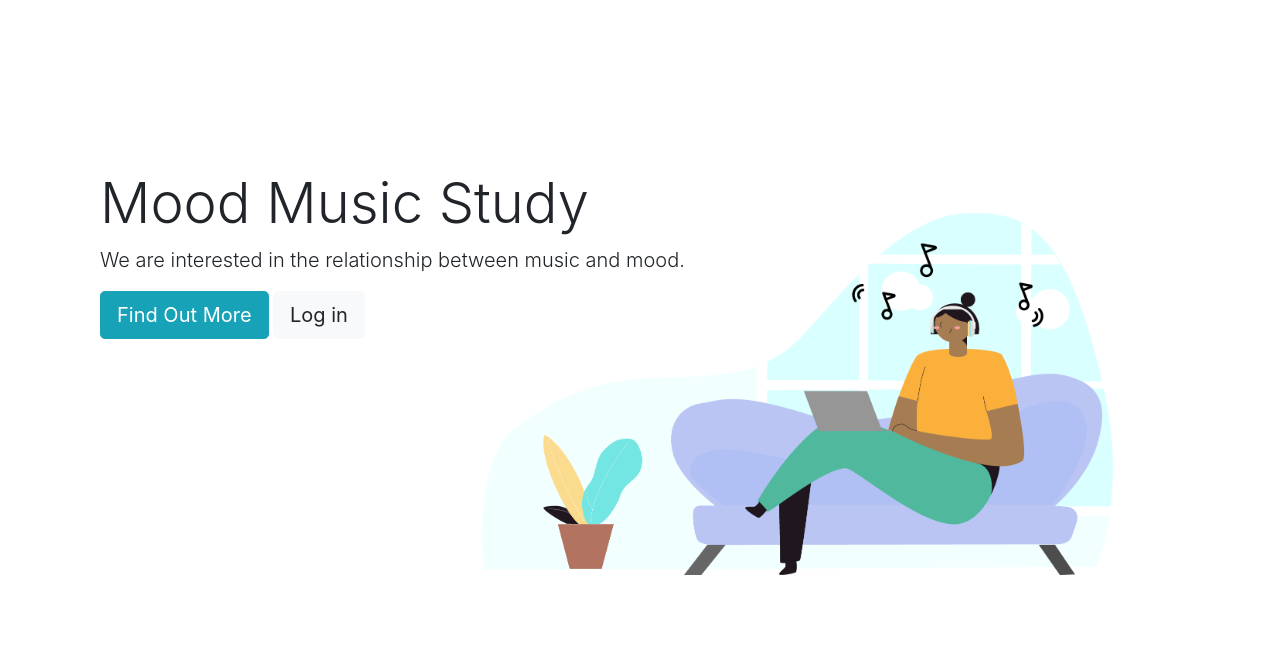
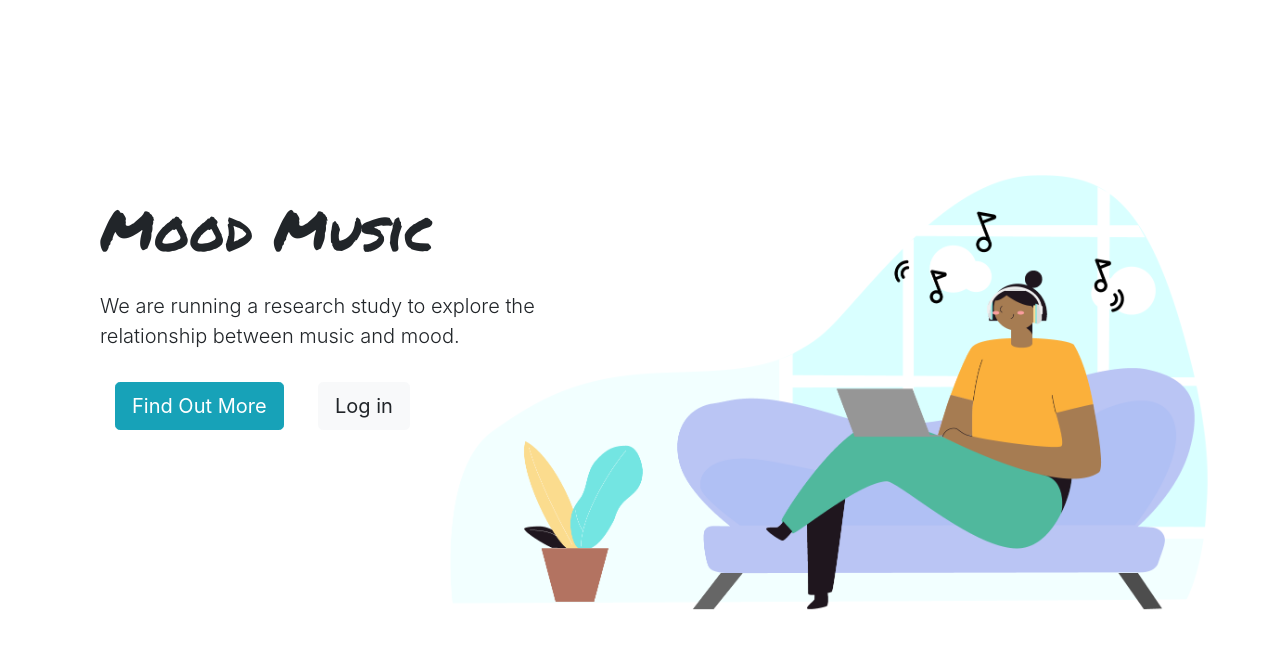
Before and after one commit to DynamicGenetics/Mood-Music, a Django app: page / in a window 1280 px wide. Shown: the top 649 px of the page. Run offline with Django 3.2, Linux system fonts and the light colour scheme; some libraries are stand-ins or nearby versions.

Commit message:
Add h1 font and button padding

```diff
--- a/moodmusic/static/css/project.css
+++ b/moodmusic/static/css/project.css
@@ -12,12 +12,23 @@
   border-color: #eed3d7;
 }
 
+/* Home Page CSS */
+
 body.home {
   background: url("../images/homepage.png") no-repeat center center fixed;
-  background-size: 75%;
+  background-size: 90%;
 }
 
 .home-text {
   padding-top: 170px;
+}
 
+h1 {
+  font-family: 'Permanent Marker', cursive;
+  padding-top: 5%;
+  padding-bottom: 20px;
 }
+
+.btn {
+  margin: 15px 15px 15px 15px;
+}
--- a/moodmusic/templates/base.html
+++ b/moodmusic/templates/base.html
@@ -22,6 +22,7 @@
 
 
     <!-- Your stuff: Third-party CSS libraries go here -->
+    <link href="https://fonts.googleapis.com/css2?family=Permanent+Marker&display=swap" rel="stylesheet">
 
     <!-- This file stores project-specific CSS -->
 
--- a/moodmusic/templates/pages/home.html
+++ b/moodmusic/templates/pages/home.html
@@ -20,6 +20,7 @@
     <!-- Latest compiled and minified Bootstrap CSS -->
     <link href="https://stackpath.bootstrapcdn.com/bootstrap/4.3.1/css/bootstrap.min.css" rel="stylesheet" integrity="sha384-ggOyR0iXCbMQv3Xipma34MD+dH/1fQ784/j6cY/iJTQUOhcWr7x9JvoRxT2MZw1T" crossorigin="anonymous">
     <link href="{% static 'css/project.css' %}" rel="stylesheet">
+    <link href="https://fonts.googleapis.com/css2?family=Permanent+Marker&display=swap" rel="stylesheet">
 
     {% endblock %}
 
@@ -36,10 +37,10 @@
       {% endif %}
 
       {% block content %}
-        <div class="col-xs-12 col-md-8">
+        <div class="col-xs-12 col-md-6">
           <div class="home-text">
-            <h1 class="display-4">Mood Music Study</h1>
-            <p class="lead">We are interested in the relationship between music and mood.</p>
+            <h1 class="display-4">Mood Music</h1>
+            <p class="lead">We are running a research study to explore the relationship between music and mood.</p>
             <a class="btn btn-info btn-lg" href="{% url 'about' %}" role="button">Find Out More</a>
             <a class="btn btn-light btn-lg" href="{% url 'account_login' %}" role="button">Log in</a>
           </div>
```
